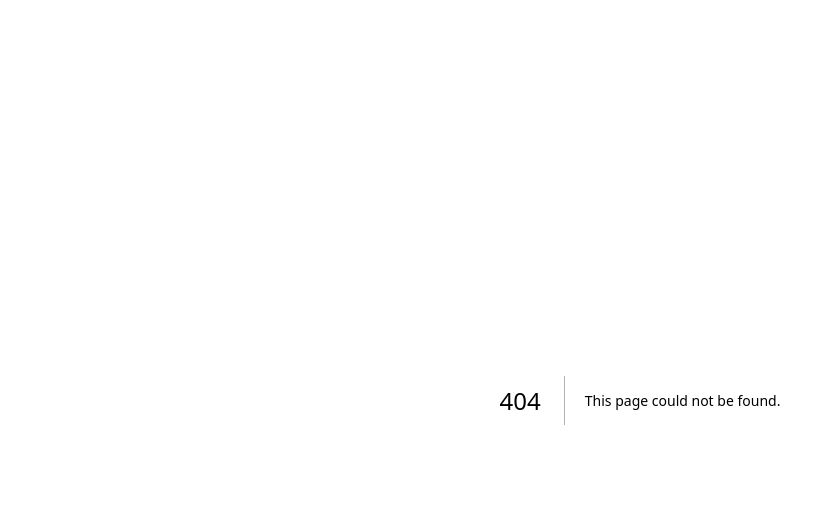
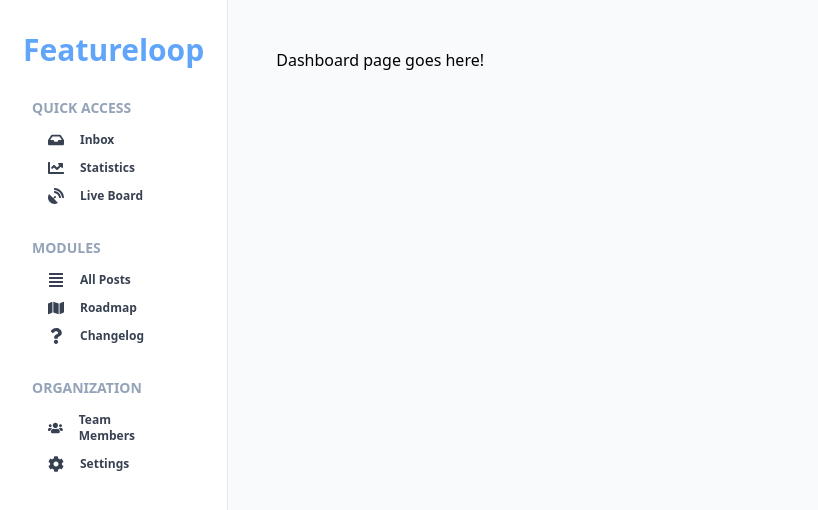
Before and after one commit to smhabshire/featureloop.react, a Next.js app: page /dashboard in a window 1280 px wide. Before the commit this address had no page. Shown: the top 510 px of the page, without its empty margins (0-818 px from the left). Built offline with nearby package versions, Linux system fonts and the light colour scheme.

Commit message:
Started mocking up dashboard page.

```diff
--- /dev/null
+++ b/components/NavBar/NavBar.tsx
@@ -0,0 +1,102 @@
+import { ReactNode } from 'react';
+import { FaAlignJustify, FaChartLine, FaCog, FaInbox, FaMap, FaQuestion, FaSatelliteDish, FaUsers } from "react-icons/fa";
+
+interface MenuItem {
+  id: number;
+  title: string;
+  target?: string;
+  icon?: ReactNode,
+  active?: boolean;
+}
+
+interface Route {
+  id: number;
+  header: string;
+  menuItems: MenuItem[];
+}
+
+const menu: Route[]  = [
+  {
+    id: 1,
+    header: "Quick Access",
+    menuItems: [
+      {
+        id: 1,
+        title: "Inbox",
+        icon: <FaInbox />,
+      },
+      {
+        id: 2,
+        title: "Statistics",
+        icon: <FaChartLine />,
+      },
+      {
+        id: 3,
+        title: "Live Board",
+        icon: <FaSatelliteDish />,
+      },
+    ],
+  },
+  {
+    id: 2,
+    header: "Modules",
+    menuItems: [
+      {
+        id: 1,
+        title: "All Posts",
+        icon: <FaAlignJustify />,
+      },
+      {
+        id: 2,
+        title: "Roadmap",
+        icon: <FaMap />,
+      },
+      {
+        id: 3,
+        title: "Changelog",
+        icon: <FaQuestion />,
+      },
+    ],
+  },
+  {
+    id: 3,
+    header: "Organization",
+    menuItems: [
+      {
+        id: 1,
+        title: "Team Members",
+        icon: <FaUsers />,
+      },
+      {
+        id: 2,
+        title: "Settings",
+        icon: <FaCog />,
+      },
+    ],
+  },
+];
+
+const MenuGroup = ({ header, menuItems }) => (
+  <>
+    <h2 className="text-slate-400 font-bold text-sm uppercase pb-2">{header}</h2>
+    <ul className="pb-7">
+      {menuItems.map(({ id, title, icon }) => (
+        <div key={id} className="flex items-center px-4 py-1.5 text-gray-700 rounded-md hover:cursor-pointer hover:bg-gray-100">
+          {icon}<li className="mx-4 font-bold text-xs">{title}</li>
+        </div>
+      ))}
+    </ul>
+  </>
+);
+
+export default function Navbar() {
+  return (
+    <nav>
+      <div className="px-4 py-1.5">
+        {menu.map(({ id, header, menuItems }) => (
+          <MenuGroup key={id} header={header} menuItems={menuItems} />
+        ))}
+      </div>
+    </nav>
+  );
+}
--- /dev/null
+++ b/layouts/Dashboard.tsx
@@ -0,0 +1,22 @@
+import NavBar from '@/components/NavBar/NavBar';
+
+const DashboardLayout = ({ children }) => {
+  return (
+    <div className="flex bg-slate-50 h-screen">
+      <div className="flex flex-col w-72 h-screen px-4 py-8 overflow-y-auto border-r bg-white">
+        <h2 className="text-3xl font-semibold text-center text-blue-400">Featureloop</h2>
+        <div className="flex flex-col justify-between mt-6">
+          <NavBar />
+        </div>
+      </div>
+
+      <div className="w-full min-h-96 p-4 m-8 overflow-y-auto">
+        <div className="flex max-w-7xl mx-auto ">
+          { children }
+        </div>
+      </div>
+    </div>
+  )
+}
+
+export default DashboardLayout;
--- a/pages/_app.tsx
+++ b/pages/_app.tsx
@@ -10,10 +10,13 @@ import '../styles/global.css';
 const queryClient = new QueryClient();
 
 function Featureloop({ Component, pageProps }) {
+  const Layout = Component.layout || (({ children }) => <>{children}</>);
+
   return (
     <QueryClientProvider client={queryClient}>
-      <Component {...pageProps} />
-
+      <Layout>
+        <Component {...pageProps} />
+      </Layout>
       <ReactQueryDevtools initialIsOpen={false} />
     </QueryClientProvider>
   );
--- /dev/null
+++ b/pages/dashboard/index.tsx
@@ -0,0 +1,13 @@
+import DashboardLayout from '@/layouts/Dashboard';
+
+const Dashboard = () => {
+  return (
+    <>
+      Dashboard page goes here!
+    </>
+  )
+}
+
+Dashboard.layout = DashboardLayout;
+
+export default Dashboard;
--- a/pages/index.tsx
+++ b/pages/index.tsx
@@ -1,81 +1,12 @@
-import { FaAlignJustify, FaChartLine, FaCog, FaInbox, FaMap, FaQuestion, FaSatelliteDish, FaUsers } from "react-icons/fa";
-import { useChangelogCategoriesQuery } from '../generated/graphql';
+import Link from 'next/link';
 
-const menu = [
-  {
-    header: "Quick Access",
-    menuItems: [
-      {
-        title: "Inbox",
-        icon: <FaInbox />,
-      },
-      {
-        title: "Statistics",
-        icon: <FaChartLine />,
-      },
-      {
-        title: "Live Board",
-        icon: <FaSatelliteDish />,
-      },
-    ],
-  },
-  {
-    header: "Modules",
-    menuItems: [
-      {
-        title: "All Posts",
-        icon: <FaAlignJustify />,
-      },
-      {
-        title: "Roadmap",
-        icon: <FaMap />,
-      },
-      {
-        title: "Changelog",
-        icon: <FaQuestion />,
-      },
-    ],
-  },
-  {
-    header: "Organization",
-    menuItems: [
-      {
-        title: "Team Members",
-        icon: <FaUsers />,
-      },
-      {
-        title: "Settings",
-        icon: <FaCog />,
-      },
-    ],
-  },
-];
+const Landing = () => {
+  return (
+    <>
+      <div>Welcome to what would be the homepage!</div>
+      <div>You probably wanted the <Link href="/dashboard">dashboard</Link> page for now.</div>
+    </>
+  )
+}
 
-const MenuGroup = ({ header, menuItems }) => (
-  <>
-    <h2 className="text-slate-400 font-bold text-sm uppercase pb-2">{header}</h2>
-    <ul className="pb-7">
-      {menuItems.map(({ title, icon }, index) => (
-        <div key={index} className="flex items-center px-4 py-1.5 text-gray-700 rounded-md hover:cursor-pointer hover:bg-gray-100">
-          {icon}<li className="mx-4 font-bold text-xs">{title}</li>
-        </div>
-      ))}
-    </ul>
-  </>
-);
-
-export default function Navbar() {
-  const { data } = useChangelogCategoriesQuery();
-
-  console.log('data', data);
-
-  return (
-    <nav className="navigation">
-      <div className="px-4 py-1.5">
-        {menu.map(({ header, menuItems }, index) => (
-          <MenuGroup key={index} header={header} menuItems={menuItems} />
-        ))}
-      </div>
-    </nav>
-  );
-}
+export default Landing;
--- a/tailwind.config.js
+++ b/tailwind.config.js
@@ -3,6 +3,7 @@ module.exports = {
   content: [
     "./pages/**/*.{js,ts,jsx,tsx}",
     "./components/**/*.{js,ts,jsx,tsx}",
+    "./layouts/**/*.{js,ts,jsx,tsx}",
   ],
   theme: {
     extend: {},
```
